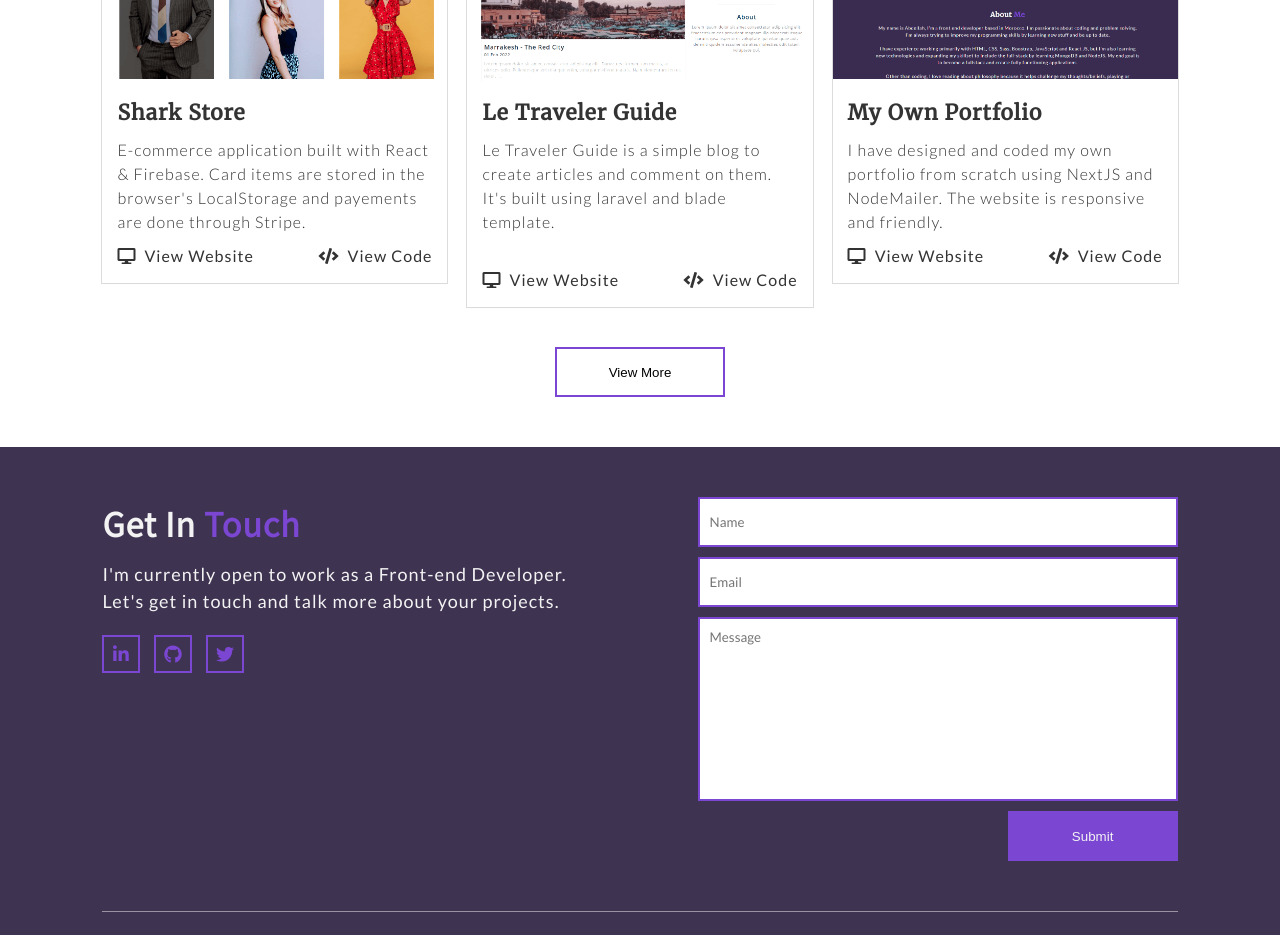
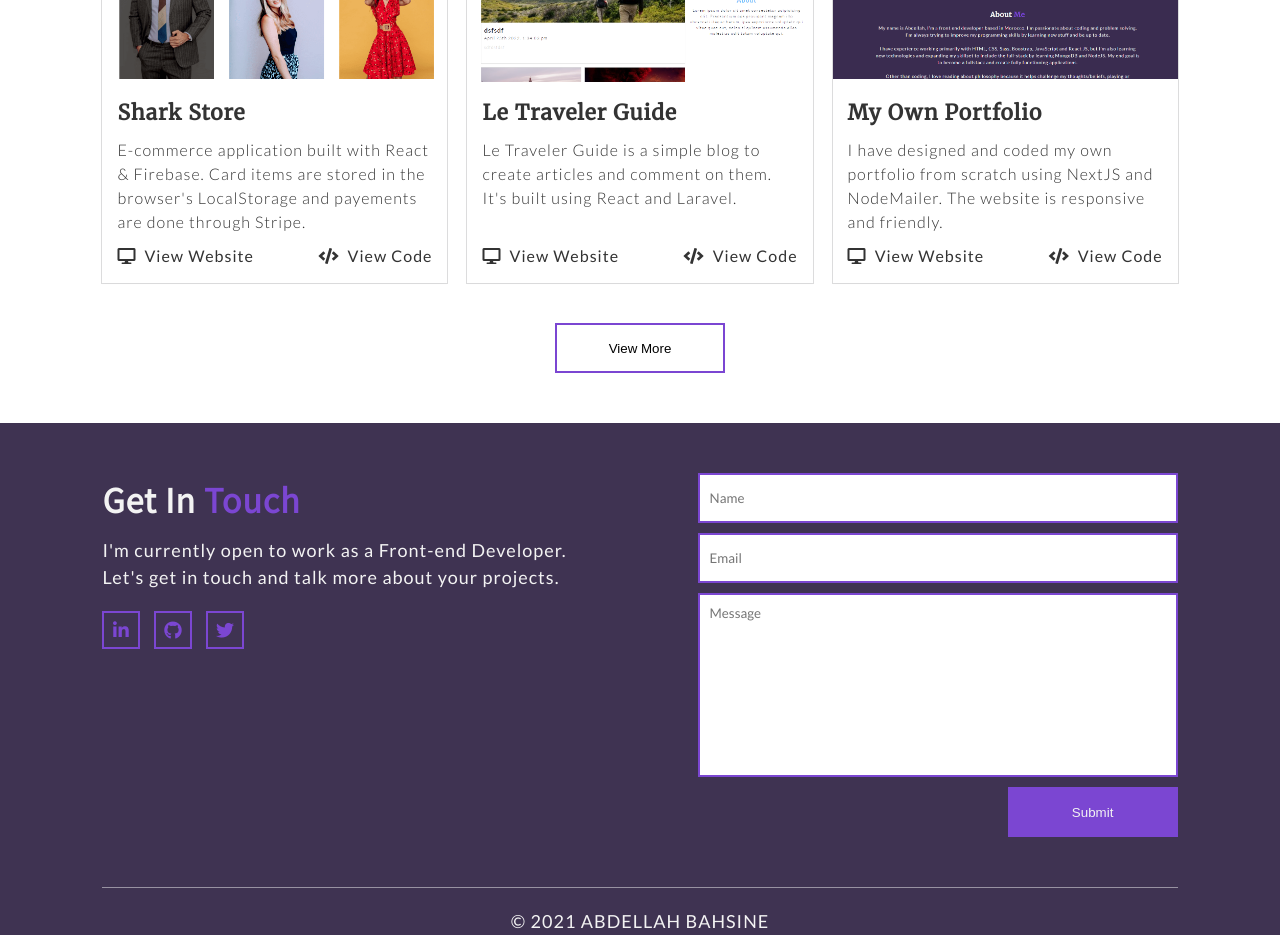
Before and after one commit to AbdellahBahsine/portfolio, a Next.js app: page / in a window 1280 px wide. Shown: the part 1480-2415 px from the top of the page. Built offline with nearby package versions, Linux system fonts and the light colour scheme.

Commit message:
changed le-traveler-guide project url to new one

```diff
--- a/pages/components/work/work.component.jsx
+++ b/pages/components/work/work.component.jsx
@@ -33,9 +33,9 @@ const Work = () => {
                         </div>
                         <div className={styles.card__content}>
                             <h3 className={styles.card__title}>Le Traveler Guide</h3>
-                            <p className={styles.card__text}>Le Traveler Guide is a simple blog to create articles and comment on them. It's built using laravel and blade template.<br/><br/></p>
+                            <p className={styles.card__text}>Le Traveler Guide is a simple blog to create articles and comment on them. It's built using React and Laravel.<br/><br/></p>
                             <div className={styles.card__buttons}>
-                                <a className={styles.card__button} href="https://le-traveler-guide.herokuapp.com/" target="_blank"><i className={`${styles.icon} fas fa-desktop`}></i> View Website</a>
+                                <a className={styles.card__button} href="https://le-traveler-guide.netlify.app/" target="_blank"><i className={`${styles.icon} fas fa-desktop`}></i> View Website</a>
                                 <a className={styles.card__button} href="https://github.com/AbdellahBahsine/le-traveler-guide" target="_blank"><i className={`${styles.icon} fas fa-code`}></i> View Code</a>
                             </div>
                         </div>
--- a/pages/projects/index.js
+++ b/pages/projects/index.js
@@ -40,9 +40,9 @@ const Projects = () => {
                             </div>
                             <div className={styles.card__content}>
                                 <h3 className={styles.card__title}>Le Traveler Guide</h3>
-                                <p className={styles.card__text}>Le Traveler Guide is a simple blog to create articles and comment on them. It's built using laravel and blade template. <br/><br/></p>
+                                <p className={styles.card__text}>Le Traveler Guide is a simple blog to create articles and comment on them. It's built using React and Laravel. <br/><br/></p>
                                 <div className={styles.card__buttons}>
-                                    <a className={styles.card__button} href="https://le-traveler-guide.herokuapp.com/" target="_blank"><i className={`${styles.icon} fas fa-desktop`}></i> View Website</a>
+                                    <a className={styles.card__button} href="https://le-traveler-guide.netlify.app/" target="_blank"><i className={`${styles.icon} fas fa-desktop`}></i> View Website</a>
                                     <a className={styles.card__button} href="https://github.com/AbdellahBahsine/le-traveler-guide" target="_blank"><i className={`${styles.icon} fas fa-code`}></i> View Code</a>
                                 </div>
                             </div>
```
Also changed, not shown: public/images/le-traveler-guide.png.
